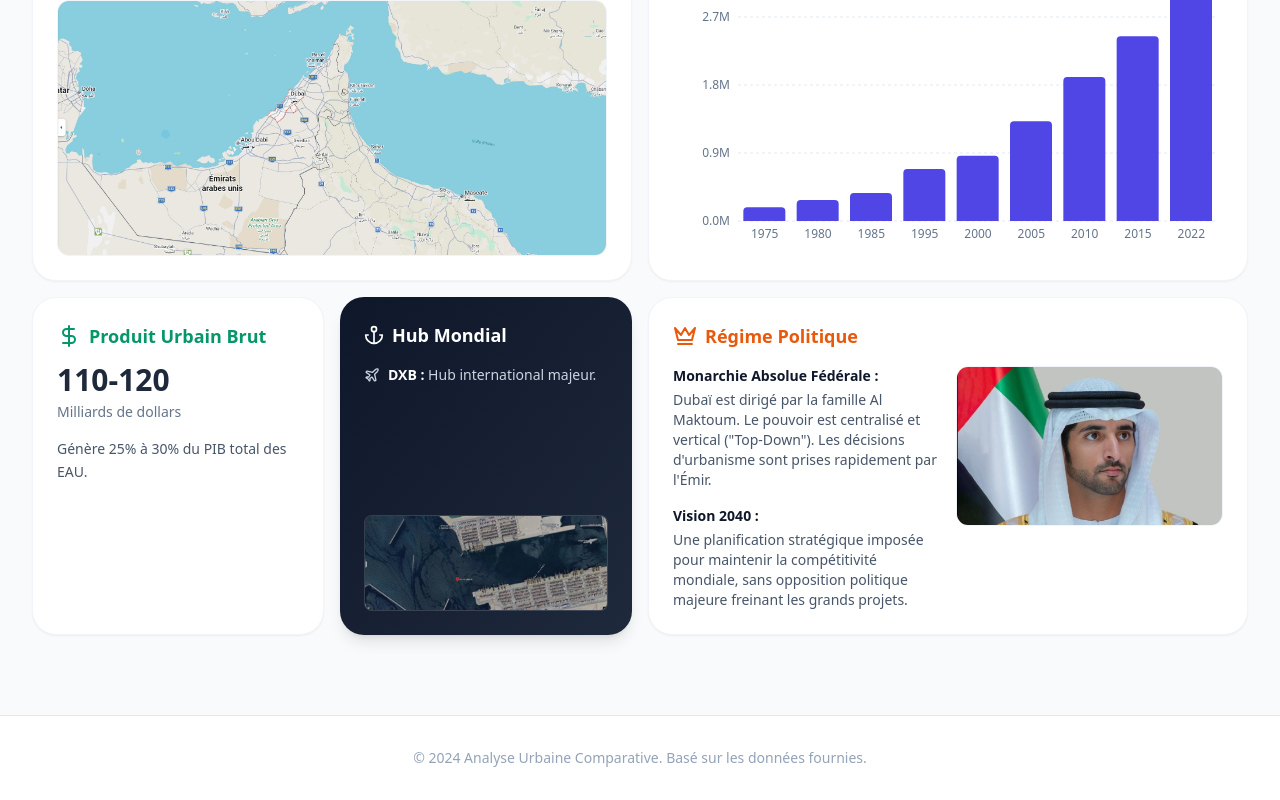
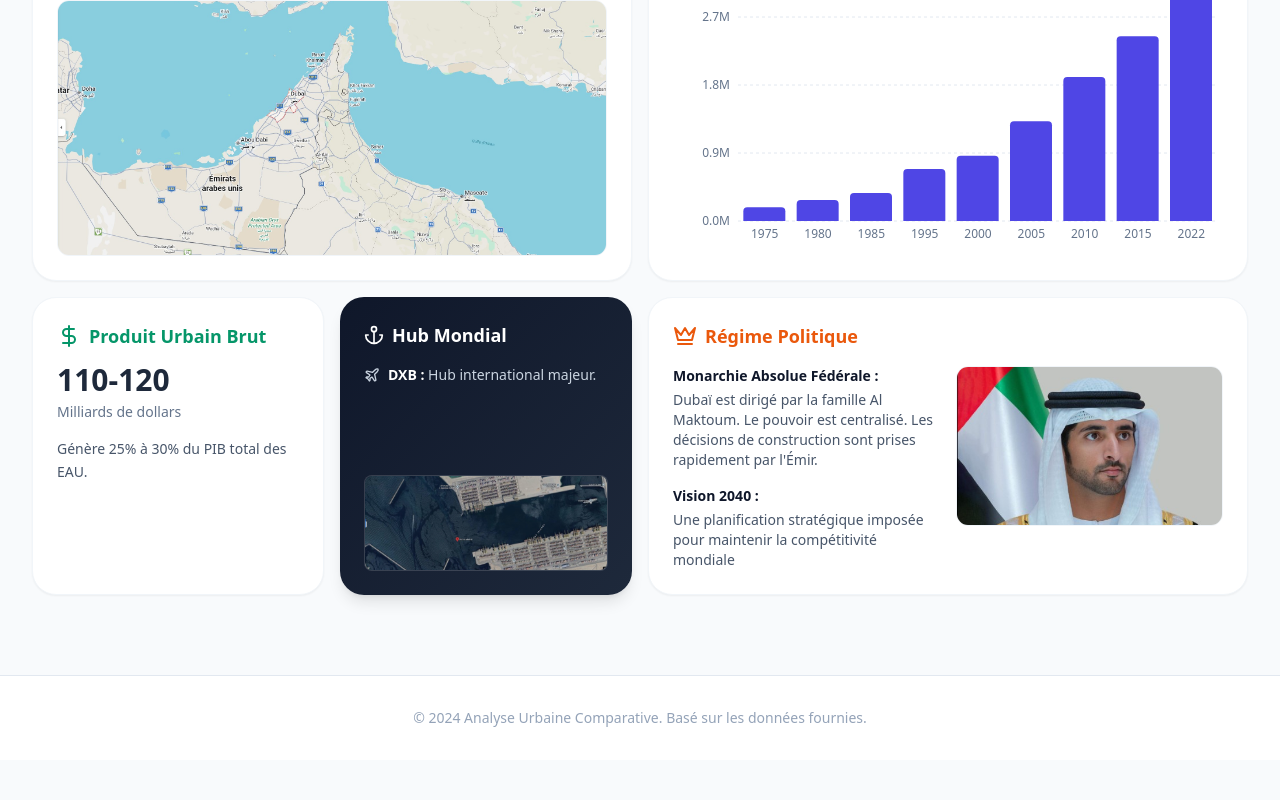
Before and after one commit to lucabent78-byte/projet-1ere, a React (Vite) app: page / in a window 1280 px wide. Shown: the part 434-1234 px from the top of the page. After the commit the page ends 1194 px from the top, so only its background shows below. Built offline with nearby package versions, Linux system fonts and the light colour scheme.

Commit message:
Update DubaiPage.tsx

```diff
--- a/components/DubaiPage.tsx
+++ b/components/DubaiPage.tsx
@@ -142,11 +142,11 @@ export const DubaiPage: React.FC = () => {
               <div className="space-y-4 text-sm text-slate-600">
                  <p>
                     <strong className="text-slate-900 block mb-1">Monarchie Absolue Fédérale :</strong>
-                    Dubaï est dirigé par la famille Al Maktoum. Le pouvoir est centralisé et vertical ("Top-Down"). Les décisions d'urbanisme sont prises rapidement par l'Émir.
+                    Dubaï est dirigé par la famille Al Maktoum. Le pouvoir est centralisé. Les décisions de construction sont prises rapidement par l'Émir.
                  </p>
                  <p>
                     <strong className="text-slate-900 block mb-1">Vision 2040 :</strong>
-                    Une planification stratégique imposée pour maintenir la compétitivité mondiale, sans opposition politique majeure freinant les grands projets.
+                    Une planification stratégique imposée pour maintenir la compétitivité mondiale
                  </p>
               </div>
               <div className="h-40 bg-slate-50 rounded-xl relative overflow-hidden border border-slate-100">
```
